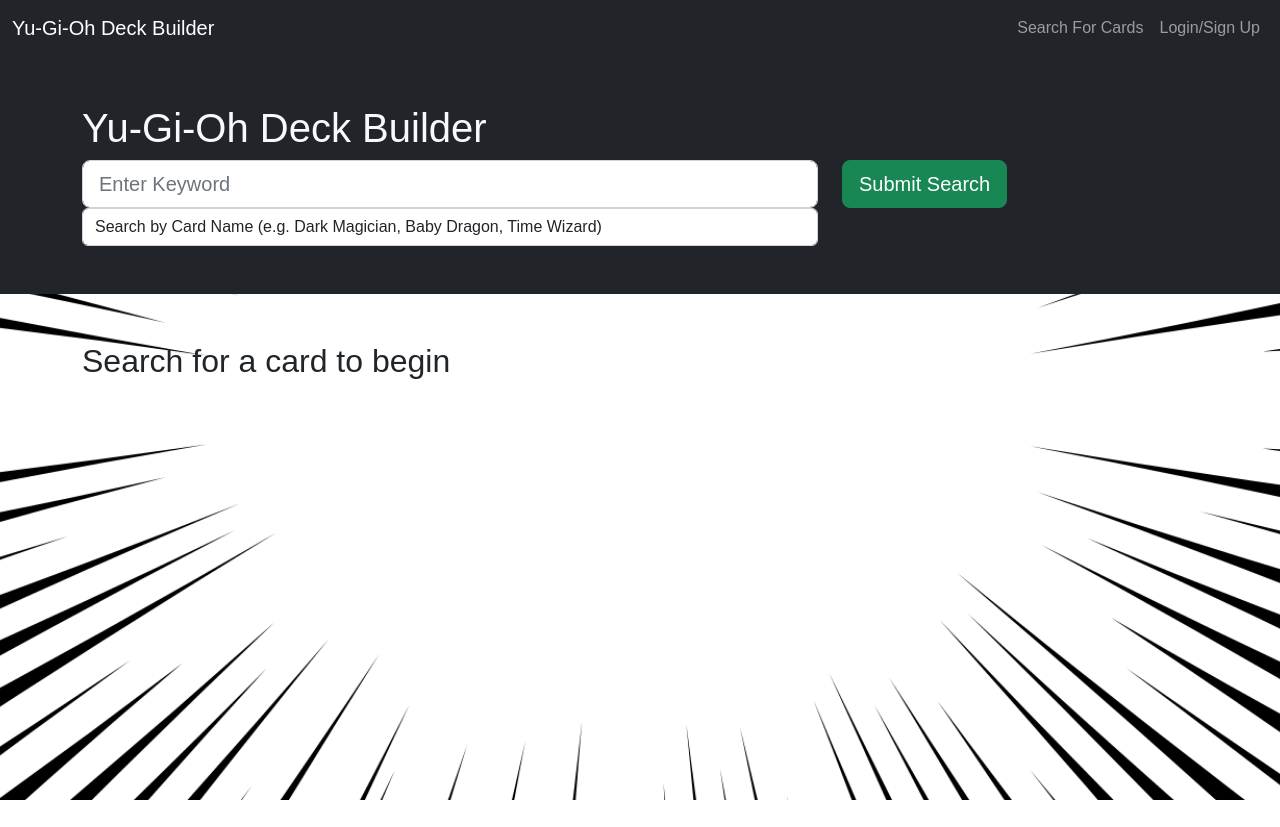
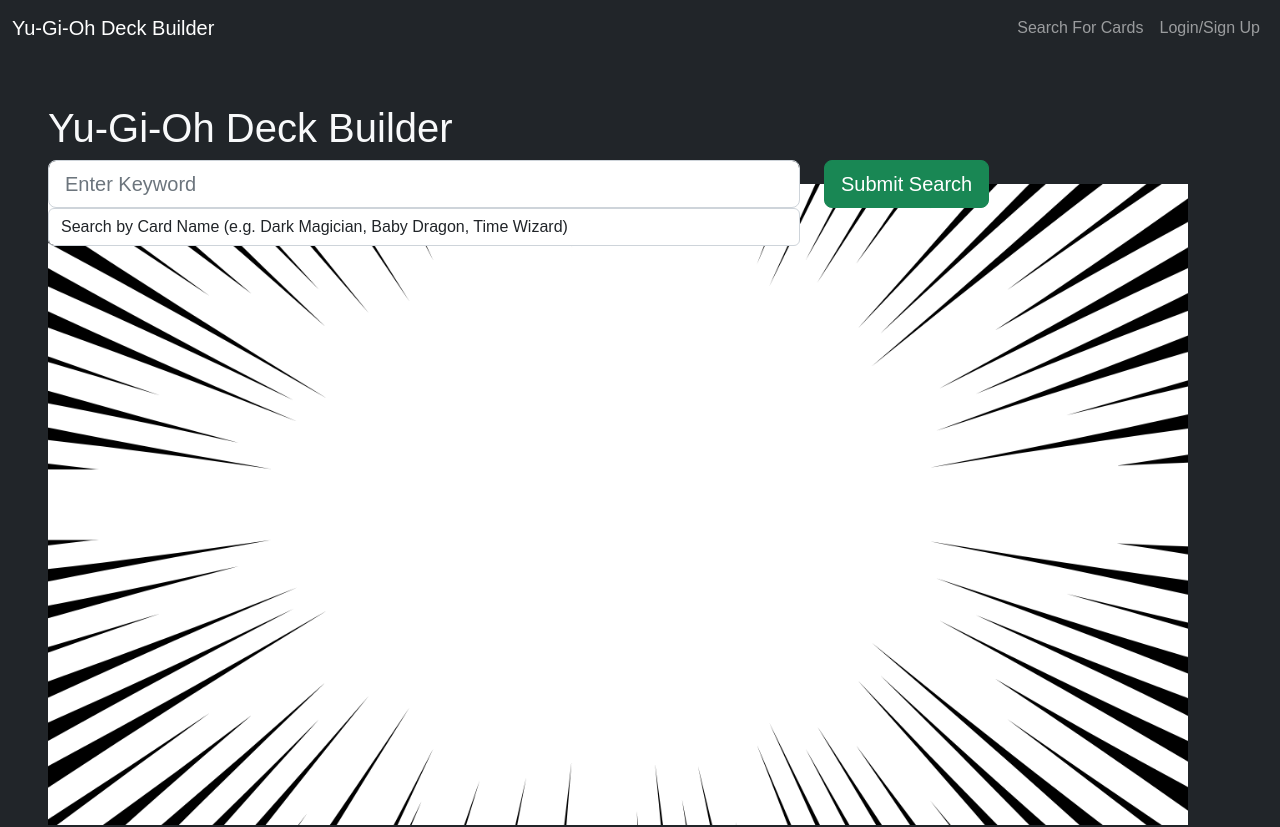
Before and after one commit to dafnefluna/Yu-Gi-Oh_Deck_Builder, a React (Vite) app in the folder client/: page /Search in a window 1280 px wide. Shown: the top 827 px of the page. Before the commit the page ends 800 px from the top, so only its background shows below. Built offline with nearby package versions, Linux system fonts and the light colour scheme.

Commit message:
fixed navbar collapsing issues

```diff
--- a/client/src/App.css
+++ b/client/src/App.css
@@ -1,14 +1,13 @@
 body {
     font-family: 'Rubik', sans-serif;
-
+/*
     margin: 0;
     padding: 0;
     background-image: url('../src/assets/Site_Background.png');
-    background-size: cover;
+    background-size: contain;
     background-repeat: no-repeat;
-    background-position: center;
-    height: 100vh;
-    overflow: hidden;
+    background-attachment: fixed;
+    background-position: center; */
   }
 
   h1,
@@ -24,6 +23,17 @@
     font-weight: 300;
     font-style: italic;
   }
+
+.backgroundStyle {
+  margin: 0;
+  padding: 0;
+  background-image: url('../src/assets/Site_Background.png');
+  background-size: contain;
+  background-repeat: no-repeat;
+  background-position: center;
+  height: 100vh;
+  overflow: hidden;
+}
 
 
 
--- a/client/src/components/Navbar.tsx
+++ b/client/src/components/Navbar.tsx
@@ -10,6 +10,7 @@
   // set modal display state
   const [showModal, setShowModal] = useState(false);
 
+
   return (
     <>
       <Navbar bg='dark' variant='dark' expand='lg'>
@@ -17,13 +18,12 @@
           <Navbar.Brand as={Link} to='/'>
             Yu-Gi-Oh Deck Builder
           </Navbar.Brand>
-          <Navbar.Toggle aria-controls='navbar' />
-          <Navbar.Collapse id='navbar' className='d-flex flex-row-reverse'>
-            <Nav className='ml-auto d-flex'>
+          <Navbar.Toggle aria-controls='navbar'/>
+          <Navbar.Collapse id='navbar' className='flex-row-reverse'>
+            <Nav className='ml-auto'>
               <Nav.Link as={Link} to='/Search'>
                 Search For Cards
               </Nav.Link>
-              {/* if user is logged in show saved decks and logout */}
               {Auth.loggedIn() ? (
                 <>
                   <Nav.Link as={Link} to='/Profile'>
--- a/client/src/pages/SearchPage.tsx
+++ b/client/src/pages/SearchPage.tsx
@@ -138,7 +138,7 @@
     return (
         <>
             <div className='text-light bg-dark p-5'>
-                <Container>
+                <Container className = "backgroundStyle">
                     <h1>Yu-Gi-Oh Deck Builder</h1>
                     <Form onSubmit={handleFormSubmit}>
                         <Row>
```
